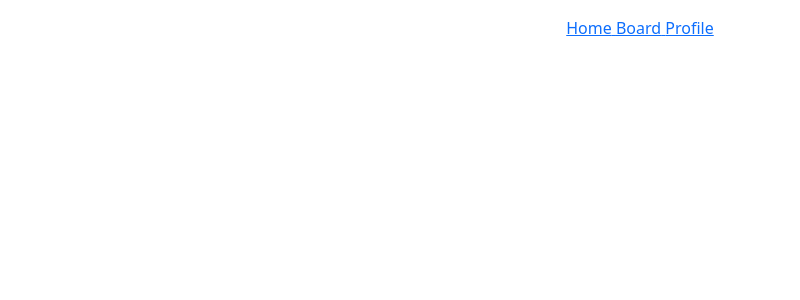
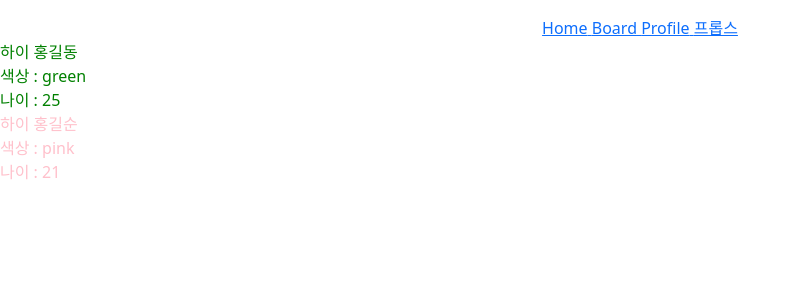
Before and after one commit to ccatt94/react-vite-sjy-example, a React (Vite) app: page /props in a window 1280 px wide. Before the commit this address had no page. Shown: the top 300 px of the page, without its empty margins (0-800 px from the left). Built offline with nearby package versions, Linux system fonts and the light colour scheme.

Commit message:
프롭스

```diff
--- /dev/null
+++ b/src/components/Hello.jsx
@@ -0,0 +1,14 @@
+import React from 'react'
+
+const Hello = (props) => {
+  return (
+    //prettier-ignore
+    <div style={{color : props.color}}>
+      하이 {props.name} <br/>
+      색상 : {props.color} <br/>
+      나이 : {props.age} <br />
+    </div>
+  )
+}
+
+export default Hello
--- /dev/null
+++ b/src/pages/PropsPage.jsx
@@ -0,0 +1,17 @@
+import React from 'react'
+import Hello from '../components/Hello'
+
+const PropsPage = () => {
+  return (
+    //prettier-ignore
+    //함수이기 때문에 파라미터를 만들어서 넘길 수 있음
+    <>
+    <Hello name="홍길동" color="green" age="25">
+    </Hello>
+    <Hello name="홍길순" color="pink" age="21">
+    </Hello>
+    </>
+  )
+}
+
+export default PropsPage
--- a/src/route/Routes.jsx
+++ b/src/route/Routes.jsx
@@ -2,6 +2,7 @@ import React, { Component } from 'react'
 import HomePage from '../pages/HomePage'
 import BoardPage from '../pages/BoardPage'
 import ProfilePage from '../pages/ProfilePage'
+import PropsPage from './../pages/PropsPage'
 
 //React Routes, Route 사용시 배열로 관리하기
 const routes = [
@@ -22,6 +23,12 @@ const routes = [
     element: <ProfilePage />,
     title: 'Profile',
   },
+
+  {
+    path: '/props',
+    element: <PropsPage />,
+    title: '프롭스',
+  },
 ]
 
 export default routes
```
